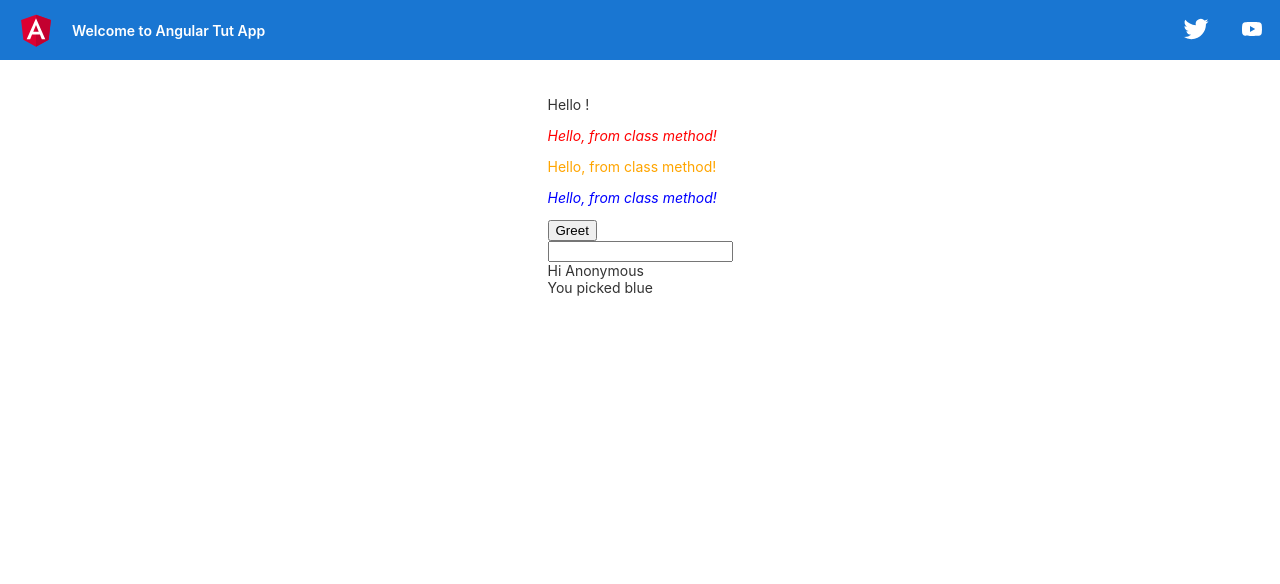
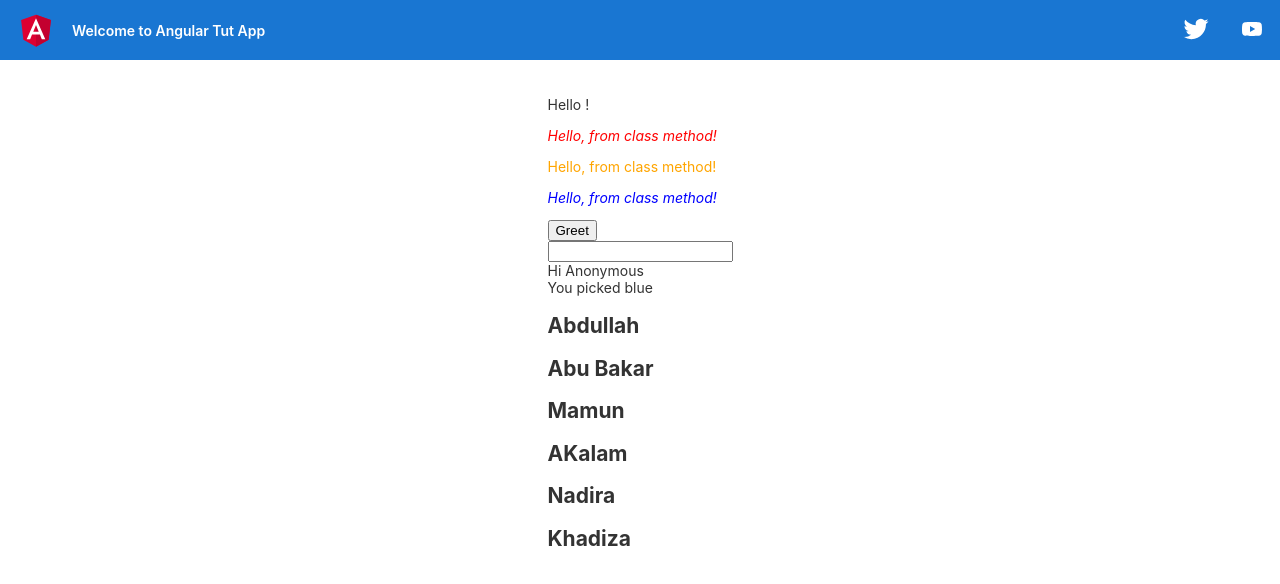
Before and after one commit to anewman15/angular-tut-app, an Angular app: page / in a window 1280 px wide. Shown: the top 584 px of the page. Built offline with nearby package versions, Linux system fonts and the light colour scheme.

Commit message:
Render list of names with *ngFor directive

```diff
--- a/src/app/hello/hello.component.html
+++ b/src/app/hello/hello.component.html
@@ -21,3 +21,7 @@
   <div *ngSwitchCase="'yellow'">You picked yellow</div>
   <div *ngSwitchCaseDefault>Please pick a color</div>
 </div>
+
+<div *ngFor="let name of names">
+  <h2>{{name}}</h2>
+</div>
--- a/src/app/hello/hello.component.ts
+++ b/src/app/hello/hello.component.ts
@@ -36,6 +36,8 @@ export class HelloComponent implements OnInit {
   public greeting = `Hi Anonymous`;
   public color = 'blue';
 
+  public names = ['Abdullah',' Abu Bakar', 'Mamun', 'AKalam',' Nadira', 'Khadiza'];
+
   constructor() { }
 
   ngOnInit(): void {
```
